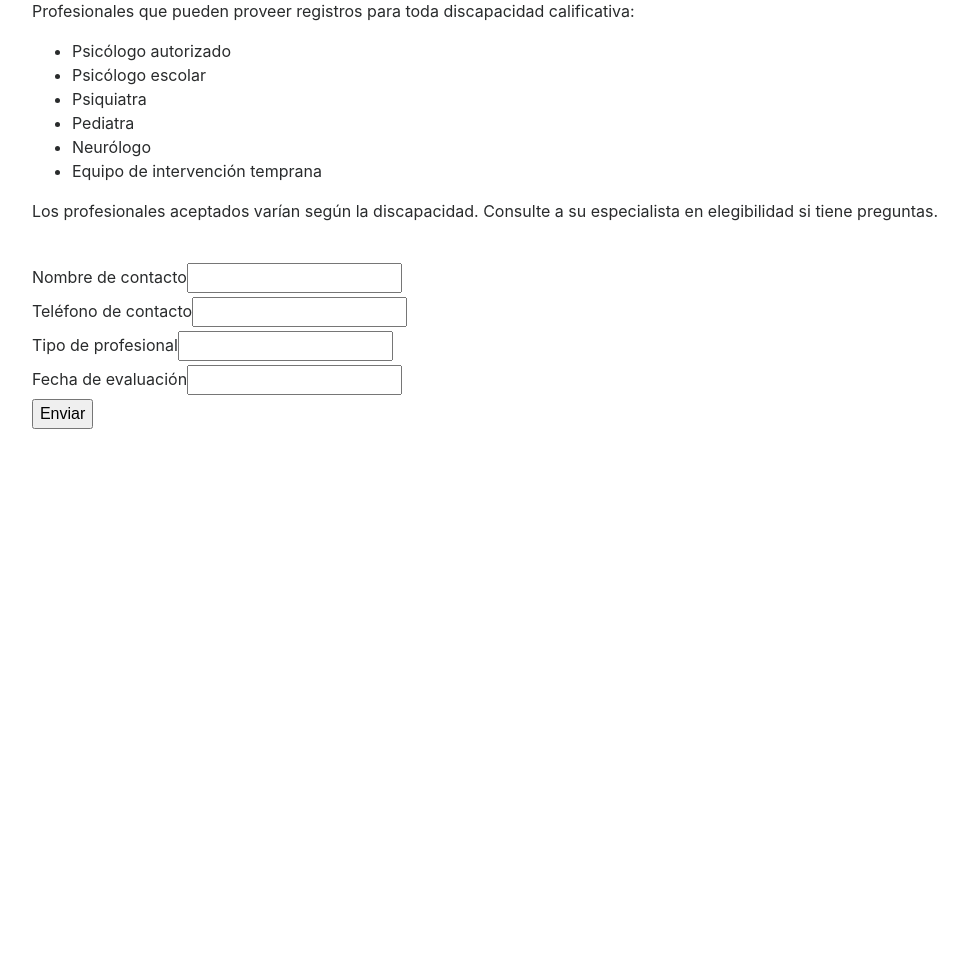
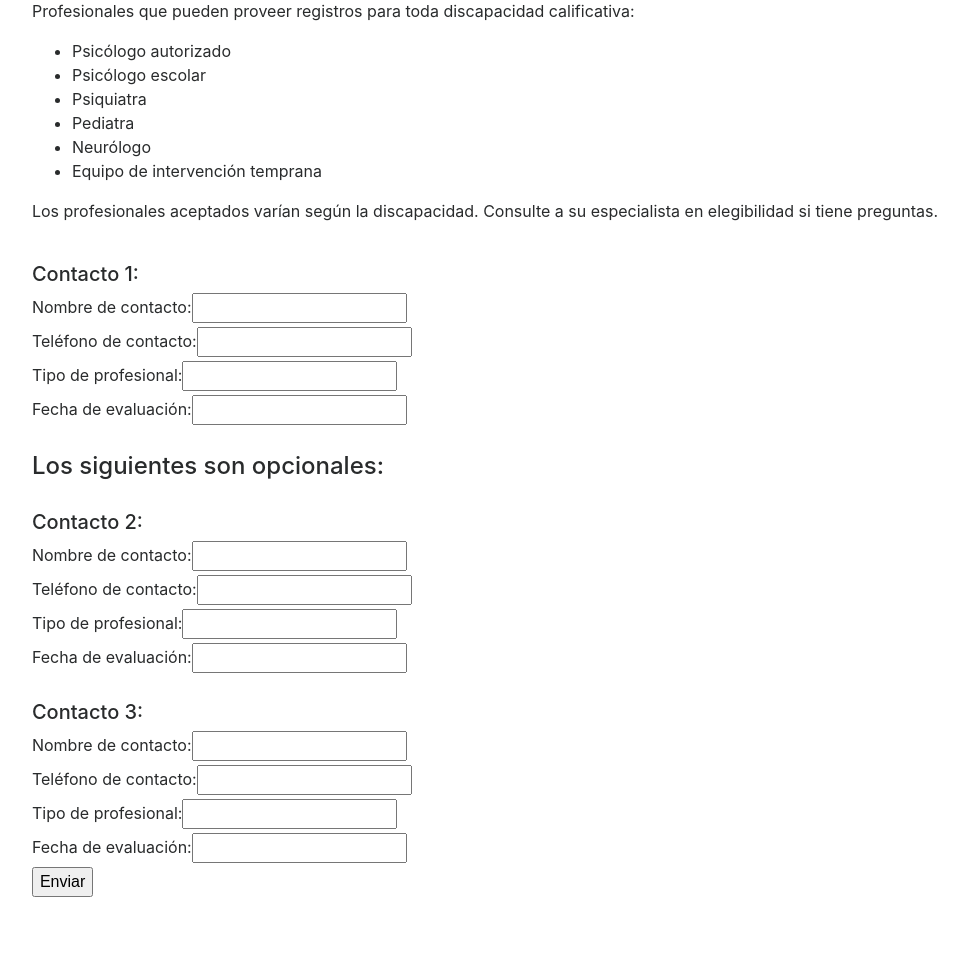
Before and after one commit to kmondaca/AYUDDA, a Flask app: page /sectionA1 in a window 1280 px wide. Shown: the part 615-1584 px from the top of the page, without its empty margins (155-1123 px from the left). Before the commit the page ends 1044 px from the top, so only its background shows below. Run offline with Flask 2, Linux system fonts and the light colour scheme; some libraries are stand-ins or nearby versions.

Commit message:
reformatted html template for A1

```diff
--- a/main.py
+++ b/main.py
@@ -95,18 +95,18 @@ class SectionAForm(FlaskForm):
 
 
 class SectionA1Form(FlaskForm):
-    profName = StringField('Nombre de contacto', validators=[DataRequired()])
-    profPhone = StringField('Teléfono de contacto', validators=[DataRequired()])
-    type = StringField('Tipo de profesional', validators=[DataRequired()])
-    date = StringField('Fecha de evaluación', validators=[DataRequired()])
-    profName2 = StringField('Nombre de contacto')
-    profPhone2 = StringField('Teléfono de contacto')
-    type2 = StringField('Tipo de profesional')
-    date2 = StringField('Fecha de evaluación')
-    profName3 = StringField('Nombre de contacto')
-    profPhone3 = StringField('Teléfono de contacto')
-    type3 = StringField('Tipo de profesional')
-    date3 = StringField('Fecha de evaluación')
+    profName = StringField('Nombre de contacto: ', validators=[DataRequired()])
+    profPhone = StringField('Teléfono de contacto: ', validators=[DataRequired()])
+    type = StringField('Tipo de profesional: ', validators=[DataRequired()])
+    date = StringField('Fecha de evaluación: ', validators=[DataRequired()])
+    profName2 = StringField('Nombre de contacto: ')
+    profPhone2 = StringField('Teléfono de contacto: ')
+    type2 = StringField('Tipo de profesional: ')
+    date2 = StringField('Fecha de evaluación: ')
+    profName3 = StringField('Nombre de contacto: ')
+    profPhone3 = StringField('Teléfono de contacto: ')
+    type3 = StringField('Tipo de profesional: ')
+    date3 = StringField('Fecha de evaluación: ')
     submit = SubmitField('Enviar')
 
 
--- a/templates/SectionA1.html
+++ b/templates/SectionA1.html
@@ -20,6 +20,7 @@
     </ul>
        Los profesionales aceptados varían según la discapacidad. Consulte a su especialista en elegibilidad si tiene preguntas.</p>
     <br>
+     <h5>Contacto 1:</h5>
     {{form.profName.label}}{{form.profName}}
      <br>
     {{form.profPhone.label}}{{form.profPhone}}
@@ -28,8 +29,33 @@
     <br>
     {{form.date.label}}{{form.date}}
     <br>
-
+    <br>
+     <h4>Los siguientes son opcionales:</h4>
+     <br>
+     <h5>Contacto 2:</h5>
+    {{form.profName2.label}}{{form.profName2}}
+     <br>
+    {{form.profPhone2.label}}{{form.profPhone2}}
+    <br>
+    {{form.type2.label}}{{form.type2}}
+    <br>
+    {{form.date2.label}}{{form.date2}}
+    <br>
+    <br>
+     <h5>Contacto 3:</h5>
+    {{form.profName3.label}}{{form.profName3}}
+     <br>
+    {{form.profPhone3.label}}{{form.profPhone3}}
+    <br>
+    {{form.type3.label}}{{form.type3}}
+    <br>
+    {{form.date3.label}}{{form.date3}}
+    <br>
     {{form.submit()}}
+        <br>
+        <br>
+        <br>
+        <br>
     </form>
 </div>
 {% endblock content %}
```
